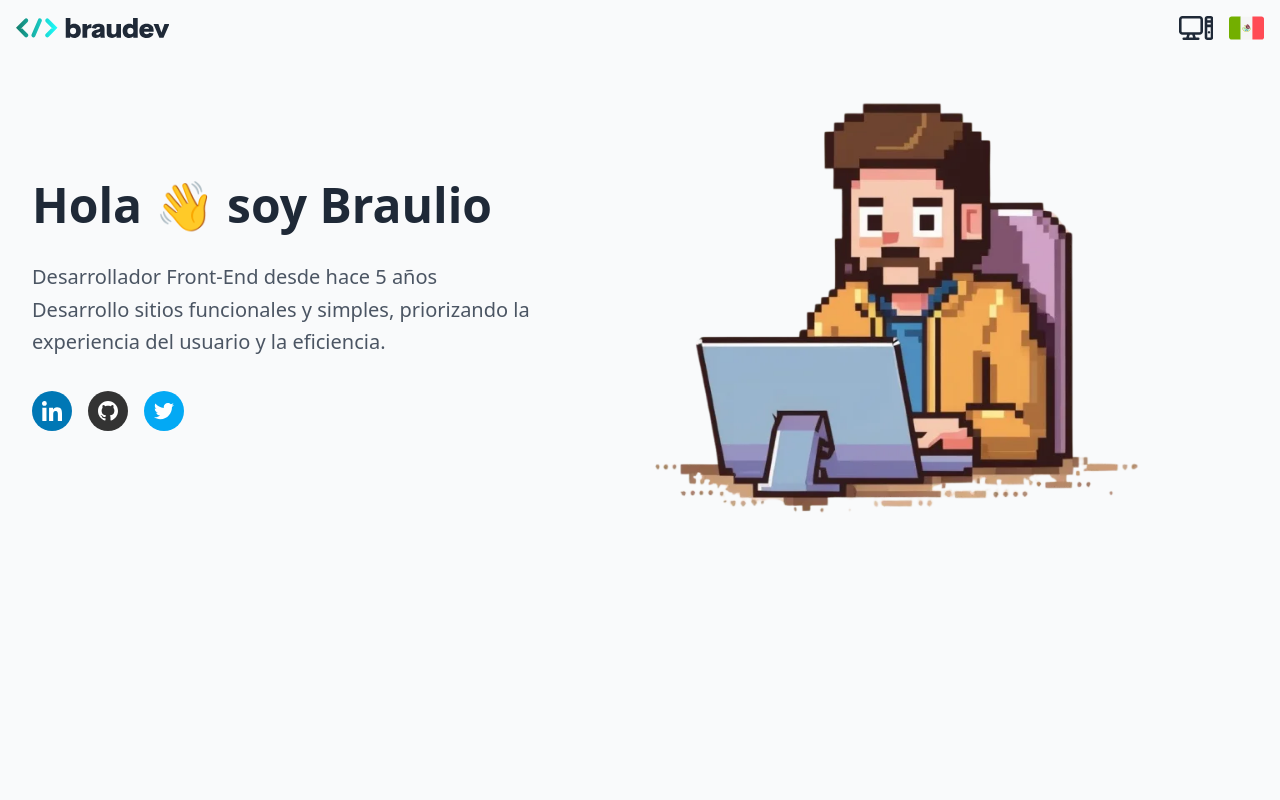
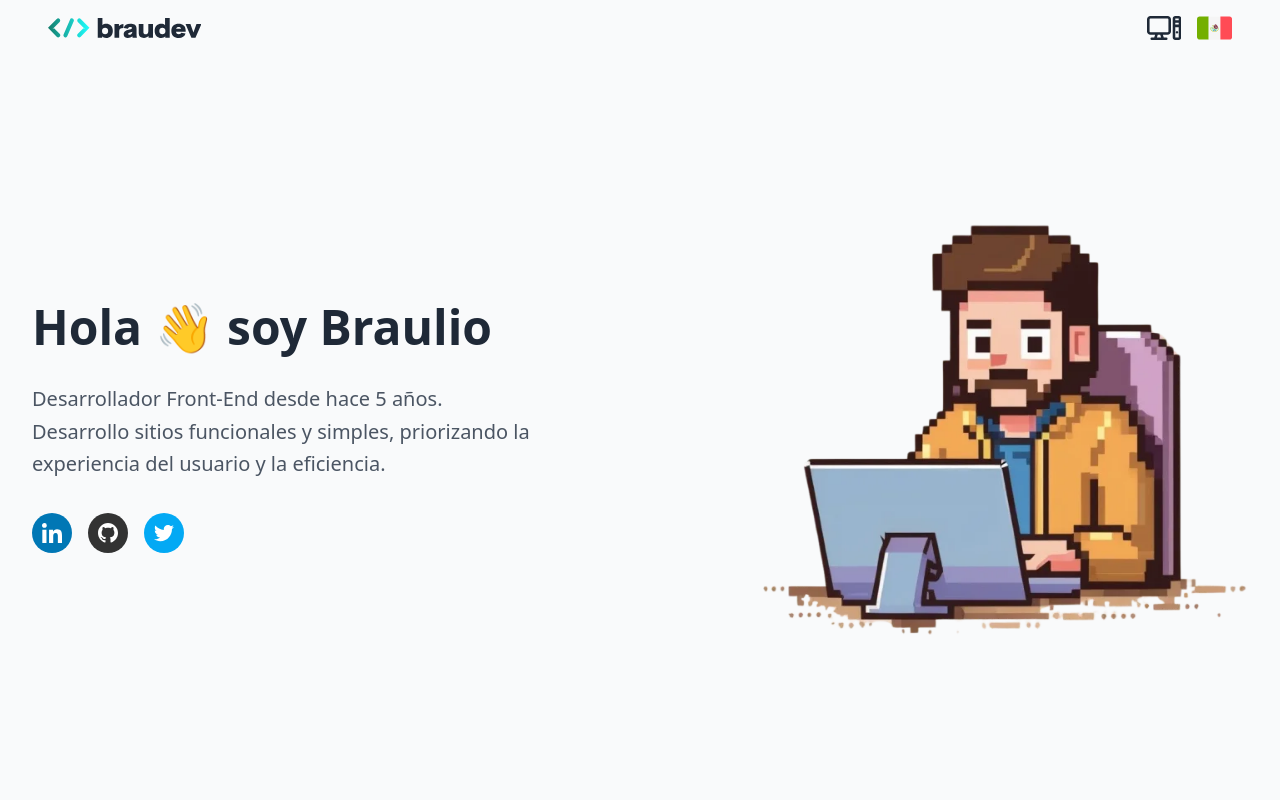
Before and after one commit to brauni800/braudev, an Astro site: page /es in a window 1280 px wide. Shown: the top 800 px of the page. Built offline with nearby package versions, Linux system fonts and the light colour scheme; Astro itself is replaced by a stand-in of ours.

Commit message:
fix: :adhesive_bandage: fix hero position

```diff
--- a/src/components/NavBar.astro
+++ b/src/components/NavBar.astro
@@ -4,8 +4,8 @@ import ThemeMenu from "src/components/menus/ThemeMenu.astro"
 import LogoIcon from "src/components/icons/LogoIcon"
 ---
 
-<nav class="sticky top-0 z-10">
-  <div class="mx-auto flex max-w-7xl items-center bg-gray-50 p-4 dark:bg-gray-800">
+<nav class="sticky top-0 z-10 h-14 bg-gray-50 p-4 dark:bg-gray-800">
+  <div class="mx-auto flex max-w-7xl items-center md:px-8">
     <a href="/">
       <LogoIcon className="h-5"/>
     </a>
--- a/src/components/sections/HeroSection.astro
+++ b/src/components/sections/HeroSection.astro
@@ -23,14 +23,10 @@ const links = {
 }
 ---
 
-<section class="h-dvh pt-10 sm:pt-16 md:pt-0 2xl:pt-16">
-  <slot />
-
-  <div class="mx-auto max-w-7xl px-4 sm:px-6 lg:px-8">
-    <div class="grid grid-cols-1 items-center md:grid-cols-2">
-      <div class="text-center md:text-left">
-        <h2 class="text-3xl font-bold leading-tight text-gray-800 dark:text-gray-50 sm:text-4xl lg:text-5xl">
-          {t('section.hero.welcome')} <br class="block sm:hidden" />Braulio
+<section class="mx-auto box-border grid h-[calc(100dvh-3.5rem)] max-w-7xl grid-cols-1 content-center justify-between px-4 sm:pt-16 md:grid-cols-2 md:px-8 md:pt-0">
+  <div class="flex flex-col justify-center text-center md:text-left">
+    <h2 class="text-balance text-3xl font-bold leading-tight text-gray-800 dark:text-gray-50 sm:text-4xl lg:text-5xl">
+      {t('section.hero.welcome')} Braulio
     </h2>
     <p class="mx-auto mt-3 max-w-lg text-xl leading-relaxed text-gray-600 dark:text-gray-200 md:mx-0 md:mt-8">
       {t('section.hero.presentation.1')}
@@ -40,7 +36,7 @@ const links = {
       ))}
       {t('section.hero.presentation.1.5')}
     </p>
-        <p class="mx-auto mb-3 max-w-lg text-xl leading-relaxed text-gray-600 dark:text-gray-200 md:mx-0 md:mb-8">
+    <p class="mx-auto mb-3 max-w-lg text-pretty text-xl leading-relaxed text-gray-600 dark:text-gray-200 md:mx-0 md:mb-8">
       {t('section.hero.presentation.2')}
     </p>
     <div class="flex justify-center gap-4 text-white md:justify-start">
@@ -71,13 +67,11 @@ const links = {
     </div>
   </div>
 
-      <picture class="relative row-start-1 md:row-auto">
+  <picture class="row-start-1 flex w-full justify-end md:row-auto">
     <Image
       class='mx-auto w-96 md:mx-0 md:w-[500px]'
       src={heroBannerImage}
       alt='banner'
     />
   </picture>
-    </div>
-  </div>
 </section>
--- a/src/i18n/translations/en.ts
+++ b/src/i18n/translations/en.ts
@@ -6,7 +6,7 @@ export const en = {
   'locale.button.label': 'Change language',
   'section.hero.welcome': 'Hi 👋 I am',
   'section.hero.presentation.1': 'Front-End Developer since ',
-  'section.hero.presentation.1.5': 'years ago',
+  'section.hero.presentation.1.5': 'years ago.',
   'section.hero.presentation.2': 'Development of functional and simple sites, prioritizing user experience and efficiency.',
   'section.hero.about-me.1': 'Web developer with focus on React and Node.',
   'section.hero.about-me.2': 'I create simple and effective digital solutions to improve the user experience.'
--- a/src/i18n/translations/es.ts
+++ b/src/i18n/translations/es.ts
@@ -6,7 +6,7 @@ export const es = {
   'locale.button.label': 'Cambiar idioma',
   'section.hero.welcome': 'Hola 👋 soy',
   'section.hero.presentation.1': 'Desarrollador Front-End desde hace ',
-  'section.hero.presentation.1.5': 'años',
+  'section.hero.presentation.1.5': 'años.',
   'section.hero.presentation.2': 'Desarrollo sitios funcionales y simples, priorizando la experiencia del usuario y la eficiencia.',
   'section.hero.about-me.1': 'Desarrollador web con enfoque en React y Node.',
   'section.hero.about-me.2': 'Creo soluciones digitales simples y efectivas para mejorar la experiencia del usuario.'
--- a/src/pages/es/index.astro
+++ b/src/pages/es/index.astro
@@ -5,9 +5,8 @@ import Layout from 'src/layouts/Layout.astro'
 ---
 
 <Layout title="braudev | Web Developer">
-	<HeroSection>
-		<NavBar />
-	</HeroSection>
+	<NavBar />
+	<HeroSection />
 	<section>
 		Lorem ipsum dolor sit amet consectetur adipisicing elit. Vel saepe fugiat blanditiis obcaecati quidem eligendi inventore, assumenda velit facilis magni alias sit quisquam modi excepturi totam, commodi maiores molestiae ullam!
 		Voluptatem minus vitae porro eos sapiente placeat impedit ratione. Nostrum expedita velit laudantium consectetur quisquam veritatis voluptas. Dolores provident, officia ea nihil dolor nemo sed libero repudiandae labore doloribus est!
--- a/src/pages/index.astro
+++ b/src/pages/index.astro
@@ -5,9 +5,8 @@ import Layout from 'src/layouts/Layout.astro'
 ---
 
 <Layout title="braudev | Web Developer">
-	<HeroSection>
-		<NavBar />
-	</HeroSection>
+	<NavBar />
+	<HeroSection />
 	<section>
 		Lorem ipsum dolor sit amet consectetur adipisicing elit. Vel saepe fugiat blanditiis obcaecati quidem eligendi inventore, assumenda velit facilis magni alias sit quisquam modi excepturi totam, commodi maiores molestiae ullam!
 		Voluptatem minus vitae porro eos sapiente placeat impedit ratione. Nostrum expedita velit laudantium consectetur quisquam veritatis voluptas. Dolores provident, officia ea nihil dolor nemo sed libero repudiandae labore doloribus est!
```
Lines whose indentation alone changed are shown as unchanged.
